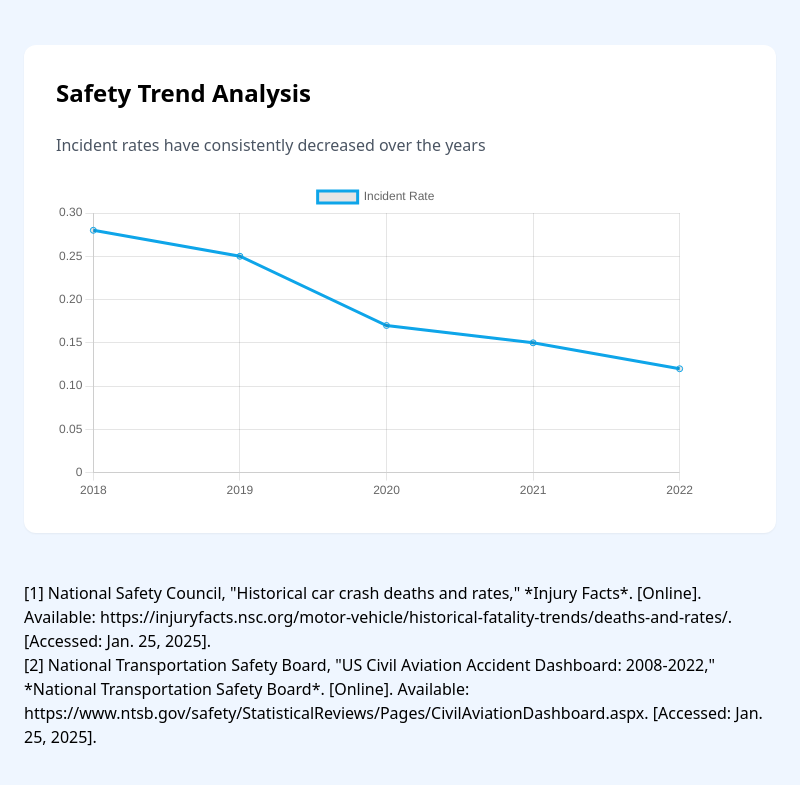
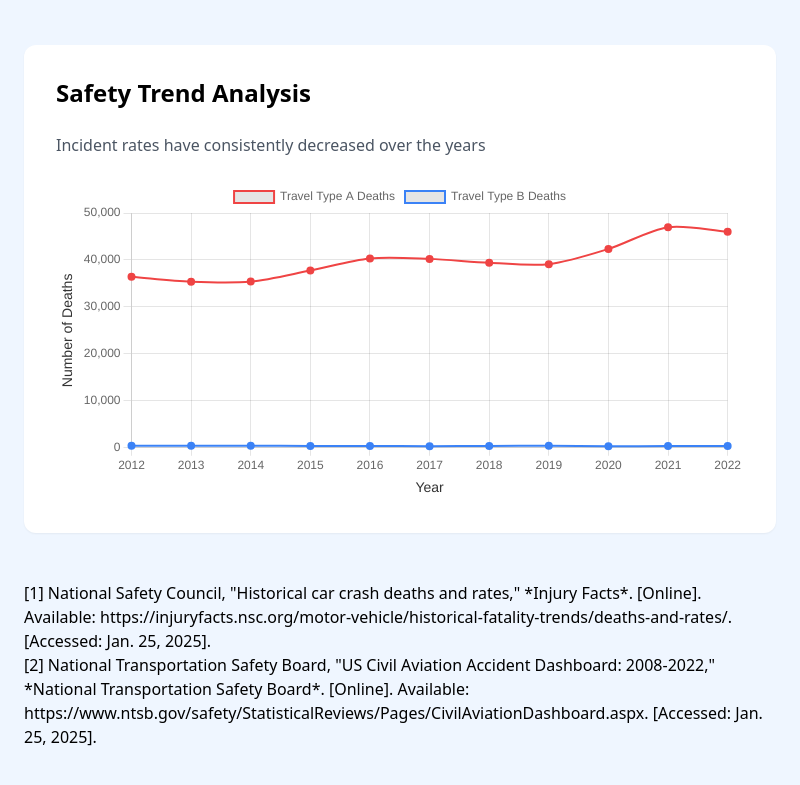
Before and after one commit to bentirado/OU_tamuHack, an Electron app: page statistics.html in a window 800 px wide. Shown: the part 1015-1800 px from the top of the page. Drawn offline with nearby package versions, Linux system fonts and the light colour scheme.

Commit message:
Add line graph

```diff
--- a/statistics.html
+++ b/statistics.html
@@ -144,13 +144,34 @@
     }
   });
 
-    // Data for yearly incident trend
-    const yearlyData = [
-      { year: '2018', incidents: 0.28 },
-      { year: '2019', incidents: 0.25 },
-      { year: '2020', incidents: 0.17 },
-      { year: '2021', incidents: 0.15 },
-      { year: '2022', incidents: 0.12 },
+    // Data for yearly death trend
+    const yearlyDataA = [
+  { year: '2012', deaths: 36415 },
+  { year: '2013', deaths: 35369 },
+  { year: '2014', deaths: 35398 },
+  { year: '2015', deaths: 37757 },
+  { year: '2016', deaths: 40327 },
+  { year: '2017', deaths: 40231 },
+  { year: '2018', deaths: 39404 },
+  { year: '2019', deaths: 39107 },
+  { year: '2020', deaths: 42338 },
+  { year: '2021', deaths: 46980 },
+  { year: '2022', deaths: 46027 },
+];
+
+
+    const yearlyDataB = [
+      { year: '2012', deaths: 451 },
+      { year: '2013', deaths: 430 },
+      { year: '2014', deaths: 442 },
+      { year: '2015', deaths: 406 },
+      { year: '2016', deaths: 408 },
+      { year: '2017', deaths: 347 },
+      { year: '2018', deaths: 395 },
+      { year: '2019', deaths: 454 },
+      { year: '2020', deaths: 346 },
+      { year: '2021', deaths: 373 },
+      { year: '2022', deaths: 358 },
     ];
 
     // Line Chart
@@ -158,19 +179,66 @@
     new Chart(lineCtx, {
       type: 'line',
       data: {
-        labels: yearlyData.map(item => item.year),
-        datasets: [{
-          label: 'Incident Rate',
-          data: yearlyData.map(item => item.incidents),
-          borderColor: '#0ea5e9',
-          fill: false,
-        }]
+        labels: yearlyDataA.map(item => item.year), // X-axis labels (years)
+        datasets: [
+          {
+            label: 'Travel Type A Deaths',
+            data: yearlyDataA.map(item => item.deaths),
+            borderColor: '#ef4444',
+            borderWidth: 2,
+            pointBackgroundColor: '#ef4444',
+            tension: 0.3,
+            fill: false,
+          },
+          {
+            label: 'Travel Type B Deaths',
+            data: yearlyDataB.map(item => item.deaths),
+            borderColor: '#3b82f6',
+            borderWidth: 2,
+            pointBackgroundColor: '#3b82f6',
+            tension: 0.3,
+            fill: false,
+          }
+        ]
       },
       options: {
         responsive: true,
+        maintainAspectRatio: false,
         scales: {
+          x: {
+            title: {
+              display: true,
+              text: 'Year',
+              color: '#333',
+              font: { size: 14, weight: '500' }
+            }
+          },
           y: {
-            beginAtZero: true
+            title: {
+              display: true,
+              text: 'Number of Deaths',
+              color: '#333',
+              font: { size: 14, weight: '500' }
+            },
+            beginAtZero: true,
+            max: 50000,
+            ticks: {
+              stepSize: 10000,
+              callback: value => value.toLocaleString()
+            }
+          }
+        },
+        plugins: {
+          legend: {
+            display: true,
+            position: 'top'
+          },
+          tooltip: {
+            callbacks: {
+              label: function(tooltipItem) {
+                return `${tooltipItem.dataset.label}: ${tooltipItem.raw.toLocaleString()} deaths`;
+              }
+            }
           }
         }
       }
```
